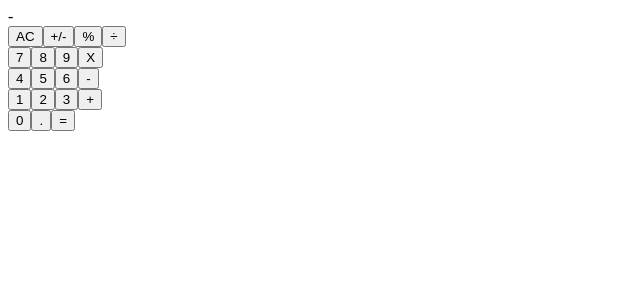
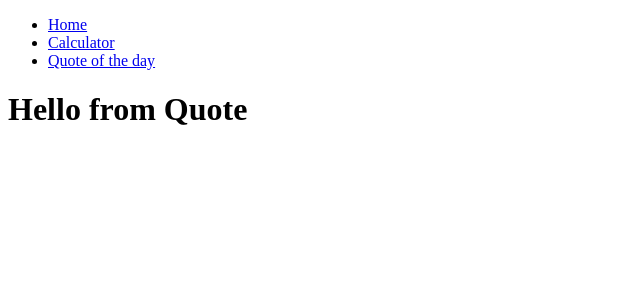
Before and after one commit to AlejandroNo4/calculator, a React (Create React App) app: page /Quote in a window 1280 px wide. Shown: the top 300 px of the page, without its empty margins (0-640 px from the left). Built offline with nearby package versions, Linux system fonts and the light colour scheme.

Commit message:
Install react-router-dom. Create Home, Quote, Calculator and Nav components. Connect all routes from the NavBar.

```diff
--- a/package.json
+++ b/package.json
@@ -10,6 +10,7 @@
     "prop-types": "^15.7.2",
     "react": "^17.0.2",
     "react-dom": "^17.0.2",
+    "react-router-dom": "^5.2.0",
     "react-scripts": "4.0.3",
     "web-vitals": "^1.1.2"
   },
--- /dev/null
+++ b/src/Routes.js
@@ -0,0 +1,17 @@
+import React from 'react';
+import { BrowserRouter, Switch, Route } from 'react-router-dom';
+import Calculator from './components/Calculator';
+import Home from './components/Home';
+import Quote from './components/Quote';
+
+const Routes = () => (
+  <BrowserRouter>
+    <Switch>
+      <Route exact path="/" component={Home} />
+      <Route exact path="/Calculator" component={Calculator} />
+      <Route exact path="/Quote" component={Quote} />
+    </Switch>
+  </BrowserRouter>
+);
+
+export default Routes;
--- a/src/components/App.js
+++ b/src/components/App.js
@@ -1,41 +1,29 @@
-import React, { Component } from 'react';
+import React, { useState } from 'react';
 import ButtonPanel from './ButtonPanel';
 import calculate from '../logic/calculate';
 import Display from './Display';
 
-class App extends Component {
-  constructor() {
-    super();
+const App = () => {
+  const [total, updateTotal] = useState(null);
+  const [next, updateNext] = useState('-');
+  const [operation, updateOperation] = useState(null);
 
-    this.state = {
-      total: null,
-      next: '-',
-      operation: null,
+  const handleClick = (btnName) => {
+    const obj = { total, next, operation };
+    const calcObj = calculate(obj, btnName);
+    updateTotal(calcObj.total);
+    updateNext(calcObj.next);
+    updateOperation(calcObj.operation);
   };
 
-    this.handleClick = (btnName) => {
-      let { total, next, operation } = this.state;
-      const calcObj = calculate(this.state, btnName);
-      total = calcObj.total;
-      next = calcObj.next;
-      operation = calcObj.operation;
-      this.setState({
-        total, next, operation,
-      });
-    };
-  }
-
-  render() {
-    const { next } = this.state;
   return (
     <>
       <div>
-          <Display result={next} />
-          <ButtonPanel clickHandler={this.handleClick} />
+        <Display result={next.toString()} />
+        <ButtonPanel clickHandler={handleClick} />
       </div>
     </>
   );
-  }
-}
+};
 
 export default App;
--- a/src/components/ButtonPanel.js
+++ b/src/components/ButtonPanel.js
@@ -2,8 +2,7 @@ import React from 'react';
 import PropTypes from 'prop-types';
 import Button from './Button';
 
-const ButtonPanel = (props) => {
-  const { clickHandler } = props;
+const ButtonPanel = ({ clickHandler }) => {
   const handleClick = (btnName) => clickHandler(btnName);
 
   return (
--- /dev/null
+++ b/src/components/Calculator.js
@@ -0,0 +1,13 @@
+import React from 'react';
+import App from './App';
+import NavBar from './Nav';
+
+const Calculator = () => (
+  <div>
+    <NavBar />
+    <h1>Hello from Calculator</h1>
+    <App />
+  </div>
+);
+
+export default Calculator;
--- /dev/null
+++ b/src/components/Home.js
@@ -0,0 +1,11 @@
+import React from 'react';
+import NavBar from './Nav';
+
+const Home = () => (
+  <div>
+    <NavBar />
+    <h1>Hello from Home</h1>
+  </div>
+);
+
+export default Home;
--- /dev/null
+++ b/src/components/Nav.js
@@ -0,0 +1,14 @@
+import React from 'react';
+import { Link } from 'react-router-dom';
+
+const NavBar = () => (
+  <div>
+    <ul>
+      <li><Link to="/">Home</Link></li>
+      <li><Link to="/Calculator">Calculator</Link></li>
+      <li><Link to="/Quote">Quote of the day</Link></li>
+    </ul>
+  </div>
+);
+
+export default NavBar;
--- /dev/null
+++ b/src/components/Quote.js
@@ -0,0 +1,11 @@
+import React from 'react';
+import NavBar from './Nav';
+
+const Quote = () => (
+  <div>
+    <NavBar />
+    <h1>Hello from Quote</h1>
+  </div>
+);
+
+export default Quote;
--- a/src/index.js
+++ b/src/index.js
@@ -1,10 +1,10 @@
 import React from 'react';
 import ReactDOM from 'react-dom';
-import App from './components/App';
+import Routes from './Routes';
 
 ReactDOM.render(
   <React.StrictMode>
-    <App />
+    <Routes />
   </React.StrictMode>,
   document.getElementById('root'),
 );
```
Also changed, not shown: 1 other file (tests, documents, lock files or other folders). Lines whose indentation alone changed are shown as unchanged.
